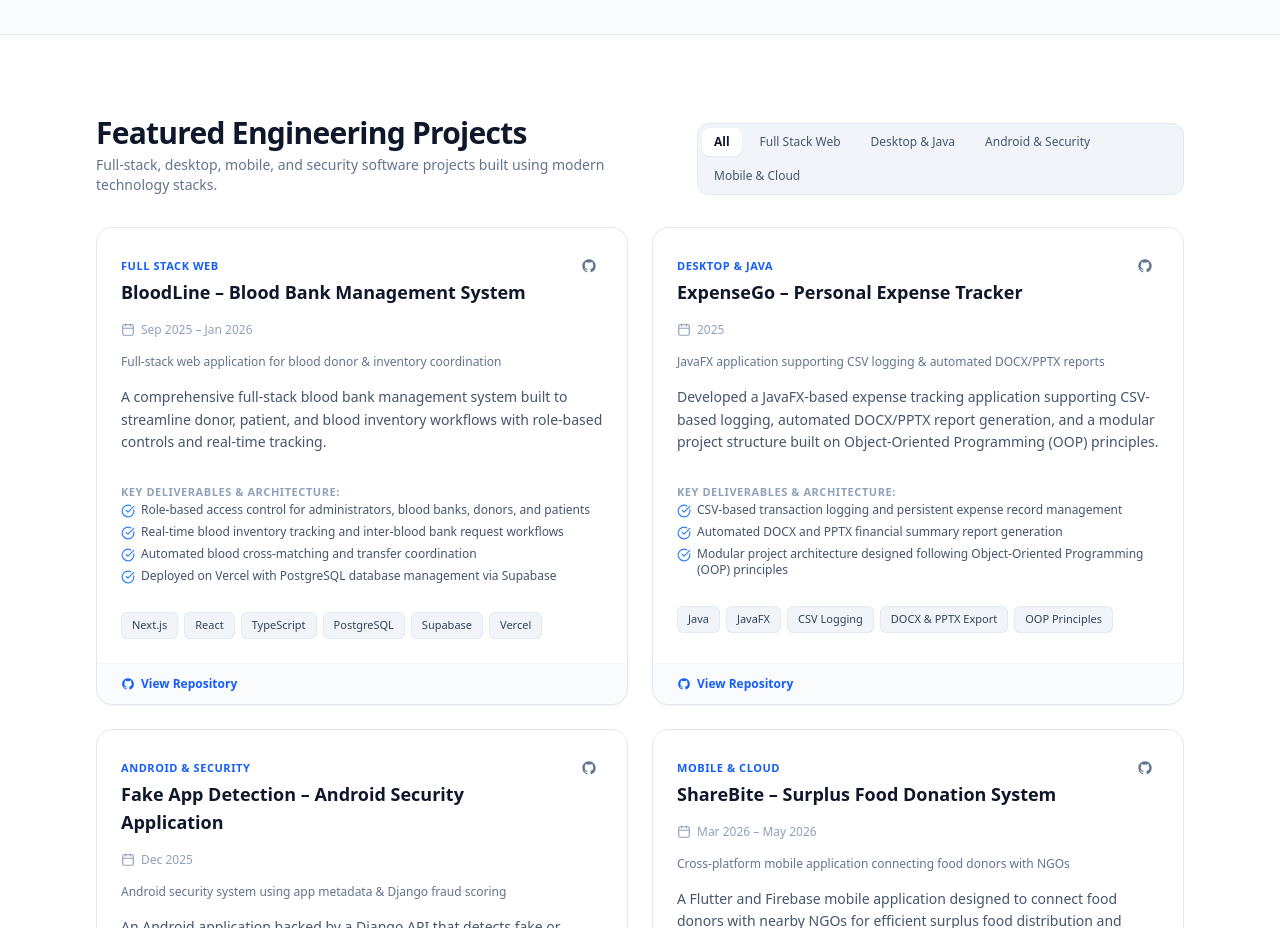
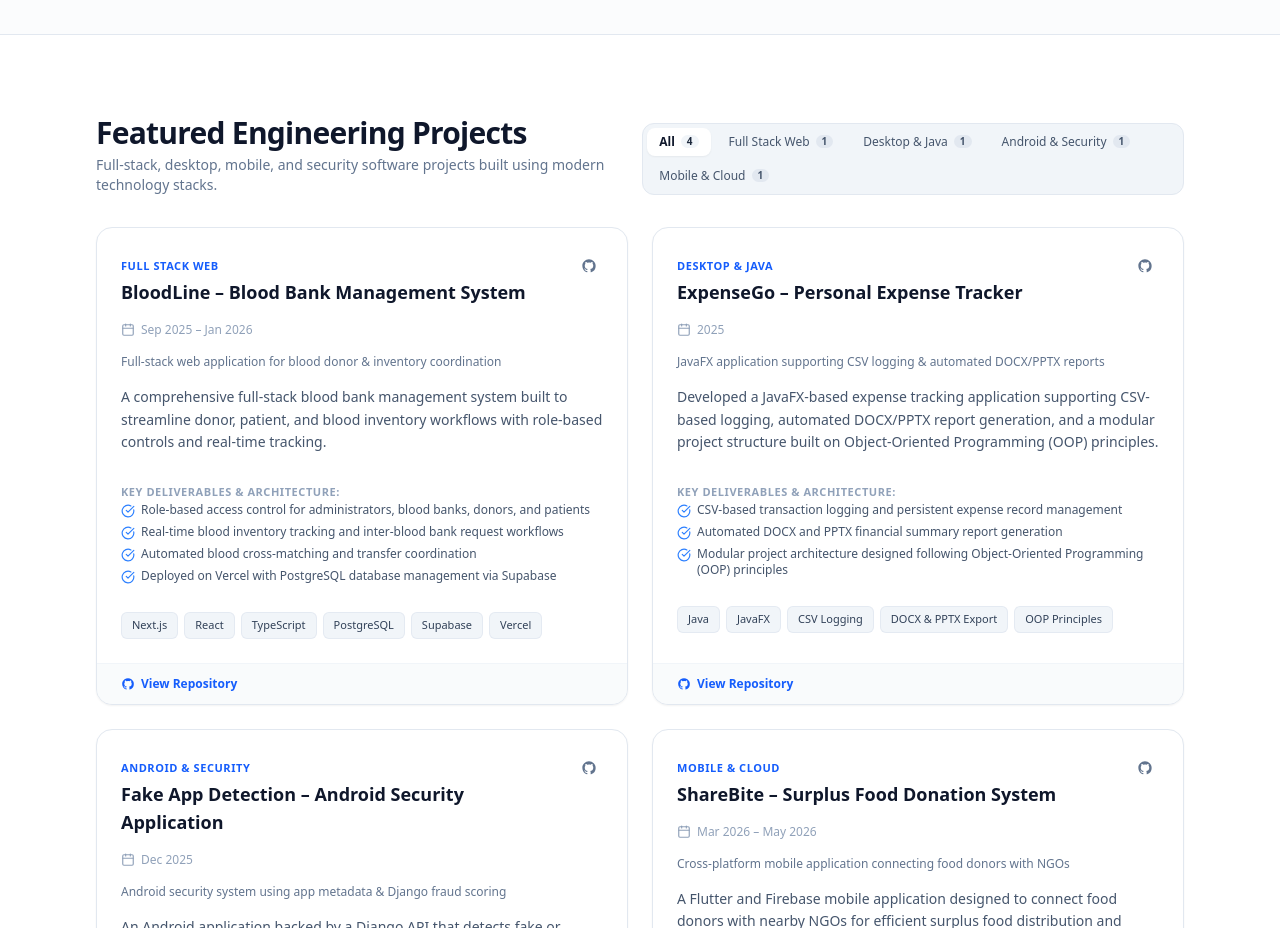
Before and after one commit to shivanvithajayam/cs-portfolio, a Next.js app: page / in a window 1280 px wide. Shown: the part 1860-2788 px from the top of the page. Built offline with nearby package versions, Linux system fonts and the light colour scheme.

Commit message:
Add custom JS monogram favicon, category count badges, JSON-LD schema, and print stylesheet

```diff
--- a/src/app/globals.css
+++ b/src/app/globals.css
@@ -56,3 +56,19 @@
 ::-webkit-scrollbar-thumb:hover {
   background: #374151;
 }
+
+/* Print Stylesheet */
+@media print {
+  header, footer, button, .pointer-events-none {
+    display: none !important;
+  }
+  body {
+    background: #ffffff !important;
+    color: #000000 !important;
+  }
+  section {
+    padding-top: 1rem !important;
+    padding-bottom: 1rem !important;
+    break-inside: avoid;
+  }
+}
--- a/src/app/layout.tsx
+++ b/src/app/layout.tsx
@@ -4,15 +4,15 @@
 
 export const metadata: Metadata = {
   title: `${portfolioData.personalInfo.name} | Computer Science & Engineering Portfolio`,
-  description: `${portfolioData.personalInfo.name} - ${portfolioData.personalInfo.degree} Student at ${portfolioData.personalInfo.university}. Seeking Software Engineering & Technology Internships.`,
+  description: `${portfolioData.personalInfo.name} - ${portfolioData.personalInfo.degree} Student at ${portfolioData.personalInfo.university}. Software engineering, full-stack web, mobile, and security projects.`,
   keywords: [
     "Jayam Shanmukha Shivanvitha",
     "BMS College of Engineering",
     "BMSCE Bengaluru",
     "Computer Science Student",
     "B.Tech CSE",
-    "Software Engineering Intern",
-    "Backend Engineer",
+    "Software Engineering Portfolio",
+    "Full-Stack Web Development",
     "Data Structures and Algorithms",
     "React Next.js Portfolio"
   ],
@@ -30,8 +30,34 @@
 }: Readonly<{
   children: React.ReactNode;
 }>) {
+  const jsonLd = {
+    "@context": "https://schema.org",
+    "@type": "Person",
+    "name": portfolioData.personalInfo.name,
+    "jobTitle": "Computer Science & Engineering Student",
+    "worksFor": {
+      "@type": "EducationalOrganization",
+      "name": portfolioData.personalInfo.university
+    },
+    "alumniOf": {
+      "@type": "EducationalOrganization",
+      "name": portfolioData.personalInfo.university
+    },
+    "url": "https://github.com/shivanvithajayam",
+    "sameAs": [
+      portfolioData.personalInfo.githubUrl,
+      portfolioData.personalInfo.linkedinUrl
+    ]
+  };
+
   return (
     <html lang="en" className="dark scroll-smooth">
+      <head>
+        <script
+          type="application/ld+json"
+          dangerouslySetInnerHTML={{ __html: JSON.stringify(jsonLd) }}
+        />
+      </head>
       <body
         className="antialiased min-h-screen flex flex-col font-sans bg-white dark:bg-[#0b1120] text-slate-900 dark:text-[#F8FAFC]"
       >
--- a/src/components/sections/ProjectsSection.tsx
+++ b/src/components/sections/ProjectsSection.tsx
@@ -10,6 +10,11 @@
   const [selectedCategory, setSelectedCategory] = useState<string>("All");
 
   const categories = ["All", "Full Stack Web", "Desktop & Java", "Android & Security", "Mobile & Cloud"];
+
+  const getCategoryCount = (category: string) => {
+    if (category === "All") return projects.length;
+    return projects.filter((p) => p.category === category).length;
+  };
 
   const filteredProjects = selectedCategory === "All"
     ? projects
@@ -30,21 +35,34 @@
             </p>
           </div>
 
-          {/* Category Filter Pills */}
+          {/* Category Filter Pills with Counts */}
           <div className="flex flex-wrap items-center gap-1.5 bg-slate-100 dark:bg-[#111827] p-1 rounded-xl text-xs font-medium border border-slate-200 dark:border-[#1f2937]">
-            {categories.map((cat) => (
+            {categories.map((cat) => {
+              const count = getCategoryCount(cat);
+              const isSelected = selectedCategory === cat;
+              return (
                 <button
                   key={cat}
                   onClick={() => setSelectedCategory(cat)}
-                className={`px-3 py-1.5 rounded-lg transition-colors ${
-                  selectedCategory === cat
+                  className={`inline-flex items-center gap-1.5 px-3 py-1.5 rounded-lg transition-colors ${
+                    isSelected
                       ? "bg-white dark:bg-blue-600 text-slate-900 dark:text-white shadow-xs font-semibold"
                       : "text-slate-600 dark:text-slate-400 hover:text-slate-900 dark:hover:text-white"
                   }`}
                 >
-                {cat}
+                  <span>{cat}</span>
+                  <span
+                    className={`text-[10px] px-1.5 py-0.2 rounded-full font-bold ${
+                      isSelected
+                        ? "bg-slate-100 dark:bg-blue-700 text-slate-800 dark:text-white"
+                        : "bg-slate-200 dark:bg-[#1f2937] text-slate-600 dark:text-slate-400"
+                    }`}
+                  >
+                    {count}
+                  </span>
                 </button>
-            ))}
+              );
+            })}
           </div>
         </div>
 
```
Also changed, not shown: src/app/icon.svg (added). Lines whose indentation alone changed are shown as unchanged.
